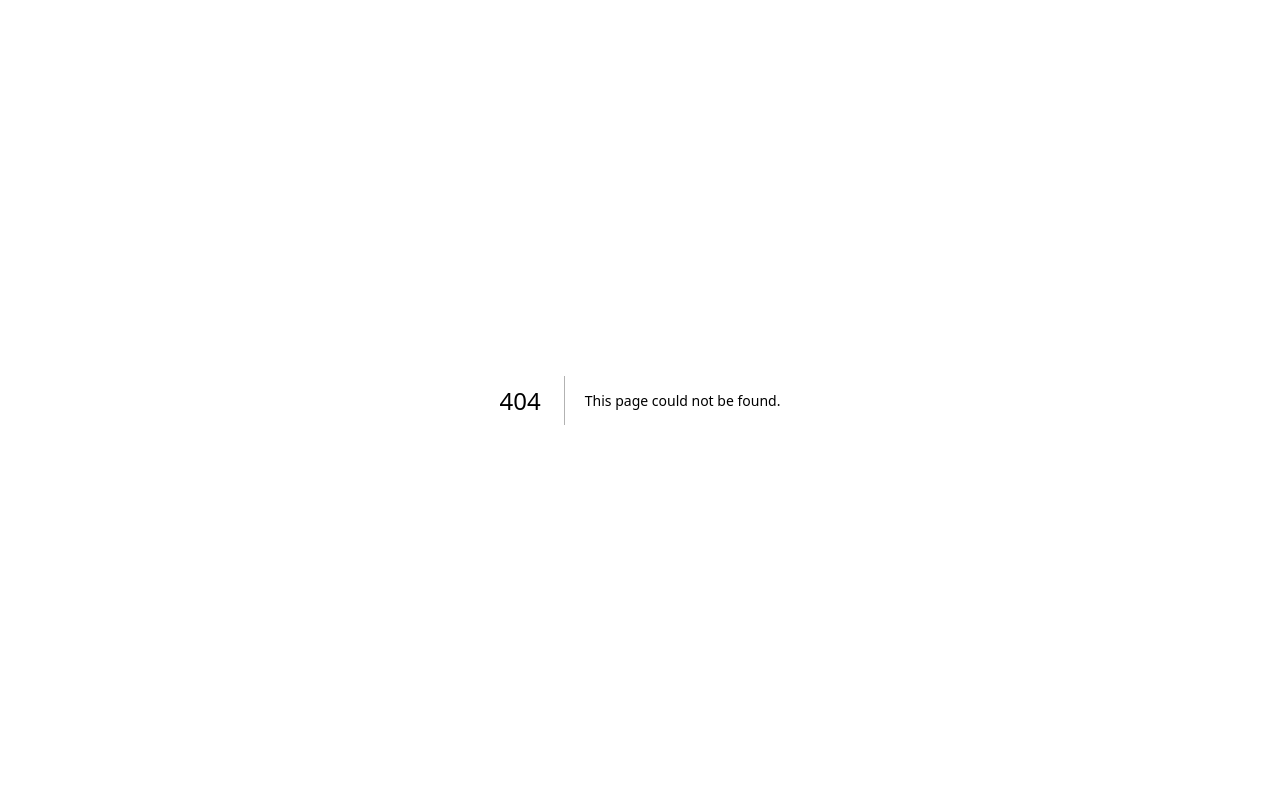
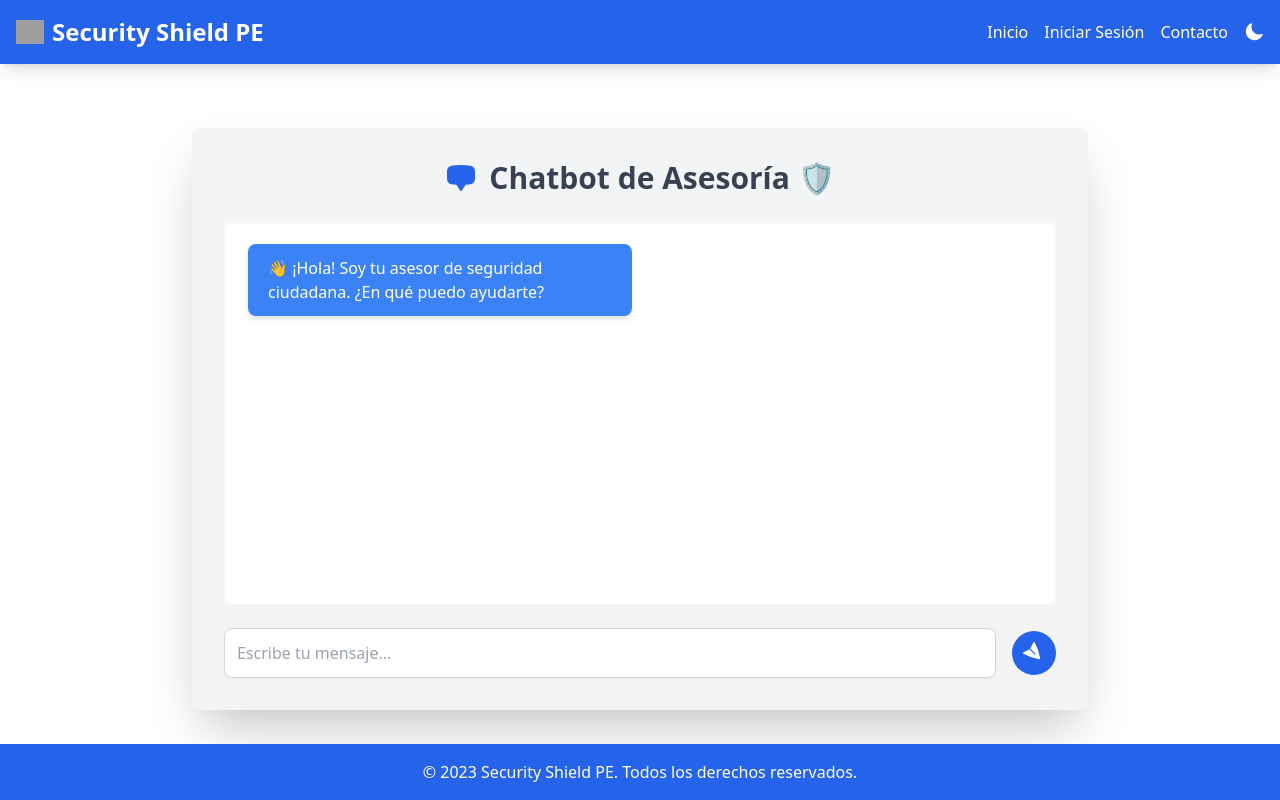
Before and after one commit to AaronSosaRamos/security-shield-pe-frontend, a Next.js app: page /chatbot in a window 1280 px wide. Before the commit this address had no page. Built offline with nearby package versions, Linux system fonts and the light colour scheme; grey boxes are pictures that could not be loaded.

Commit message:
feature/mocked-chatbot

```diff
--- /dev/null
+++ b/app/chatbot/page.tsx
@@ -0,0 +1,9 @@
+"use client";
+
+import Chatbot from "@/components/Chatbot";
+
+export default function ChatbotScreen() {
+  return (
+    <Chatbot />
+  );
+}
--- /dev/null
+++ b/components/Chatbot.tsx
@@ -0,0 +1,95 @@
+import { useState} from 'react';
+import { ChatBubbleBottomCenterIcon, PaperAirplaneIcon } from '@heroicons/react/24/solid';
+import { motion } from 'framer-motion';
+import Layout from './Layout';
+
+const Chatbot = () => {
+    const [messages, setMessages] = useState([{ text: "👋 ¡Hola! Soy tu asesor de seguridad ciudadana. ¿En qué puedo ayudarte?", from: "bot" }]);
+    const [input, setInput] = useState('');
+    const [loading, setLoading] = useState(false);
+
+    const handleSendMessage = () => {
+      if (!input.trim()) return;
+      const userMessage = { text: input, from: "user" };
+      setMessages((prev) => [...prev, userMessage]);
+      setInput('');
+      setLoading(true);
+
+      setTimeout(() => {
+        const botResponse = { text: "🔒 Esta es una respuesta simulada sobre seguridad ciudadana. ¿Te gustaría saber más?", from: "bot" };
+        setMessages((prev) => [...prev, botResponse]);
+        setLoading(false);
+      }, 2000);
+    };
+
+    return (
+      <Layout>
+      <section className="p-8 bg-gray-100 dark:bg-gray-800 rounded-lg shadow-2xl max-w-4xl mx-auto mt-12 transition-all">
+        <motion.div
+          initial={{ opacity: 0, y: -20 }}
+          animate={{ opacity: 1, y: 0 }}
+          transition={{ duration: 0.5 }}
+          className="text-center mb-6"
+        >
+          <h2 className="text-3xl font-extrabold text-gray-700 dark:text-gray-200 flex justify-center items-center space-x-3">
+            <ChatBubbleBottomCenterIcon className="w-8 h-8 text-blue-600" />
+            <span>Chatbot de Asesoría 🛡️</span>
+          </h2>
+        </motion.div>
+
+        <div className="h-96 overflow-y-auto bg-white dark:bg-gray-700 p-6 rounded-lg mb-6 shadow-inner transition-all duration-300 ease-in-out">
+          {messages.map((msg, index) => (
+            <motion.div
+              key={index}
+              initial={{ opacity: 0, x: msg.from === "bot" ? -30 : 30 }}
+              animate={{ opacity: 1, x: 0 }}
+              transition={{ duration: 0.4, ease: "easeOut" }}
+              className={`flex ${msg.from === "bot" ? "justify-start" : "justify-end"} mb-3`}
+            >
+              <div
+                className={`px-5 py-3 rounded-lg max-w-sm ${
+                  msg.from === "bot" ? "bg-blue-500 text-white" : "bg-gray-200 text-gray-800 dark:bg-gray-600 dark:text-white"
+                } shadow-md`}
+              >
+                {msg.text}
+              </div>
+            </motion.div>
+          ))}
+
+          {loading && (
+            <motion.div
+              initial={{ opacity: 0 }}
+              animate={{ opacity: 1 }}
+              transition={{ duration: 0.5, yoyo: Infinity }}
+              className="flex justify-start mb-2"
+            >
+              <div className="px-5 py-3 rounded-lg bg-blue-500 text-white shadow-md">
+                Escribiendo<span className="animate-pulse">...</span>
+              </div>
+            </motion.div>
+          )}
+        </div>
+
+        <div className="flex items-center space-x-4">
+          <input
+            type="text"
+            placeholder="Escribe tu mensaje..."
+            className="flex-1 p-3 rounded-lg border border-gray-300 dark:border-gray-600 bg-white dark:bg-gray-700 text-gray-800 dark:text-white shadow-sm focus:outline-none focus:ring-2 focus:ring-blue-500"
+            value={input}
+            onChange={(e) => setInput(e.target.value)}
+            onKeyDown={(e) => e.key === 'Enter' && handleSendMessage()}
+          />
+          <button
+            onClick={handleSendMessage}
+            className="p-3 bg-blue-600 text-white rounded-full hover:bg-blue-700 transition-transform transform hover:scale-105 focus:outline-none focus:ring-2 focus:ring-blue-500"
+            aria-label="Enviar mensaje"
+          >
+            <PaperAirplaneIcon className="w-5 h-5 transform rotate-45" />
+          </button>
+        </div>
+      </section>
+      </Layout>
+    );
+  };
+
+export default Chatbot;
```
